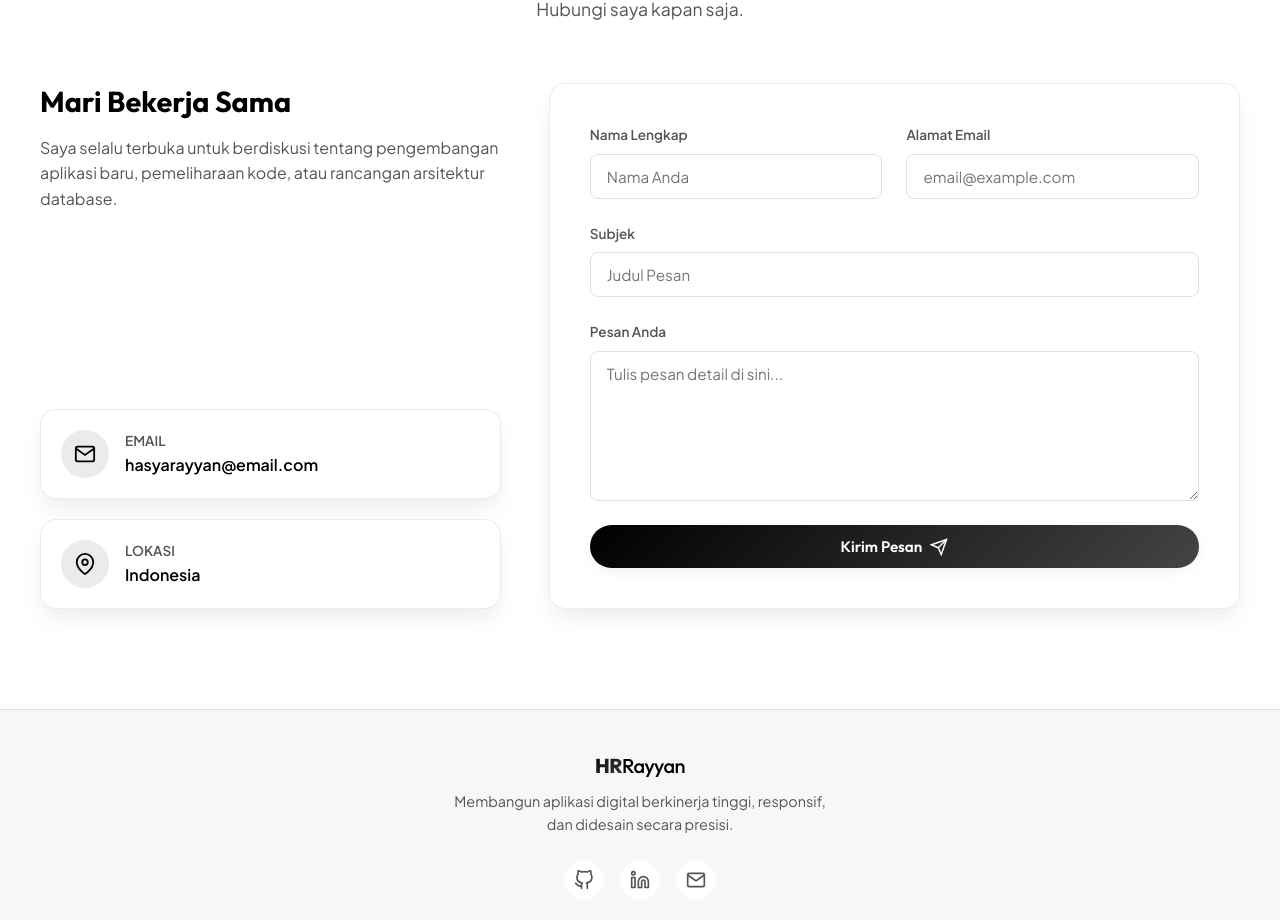
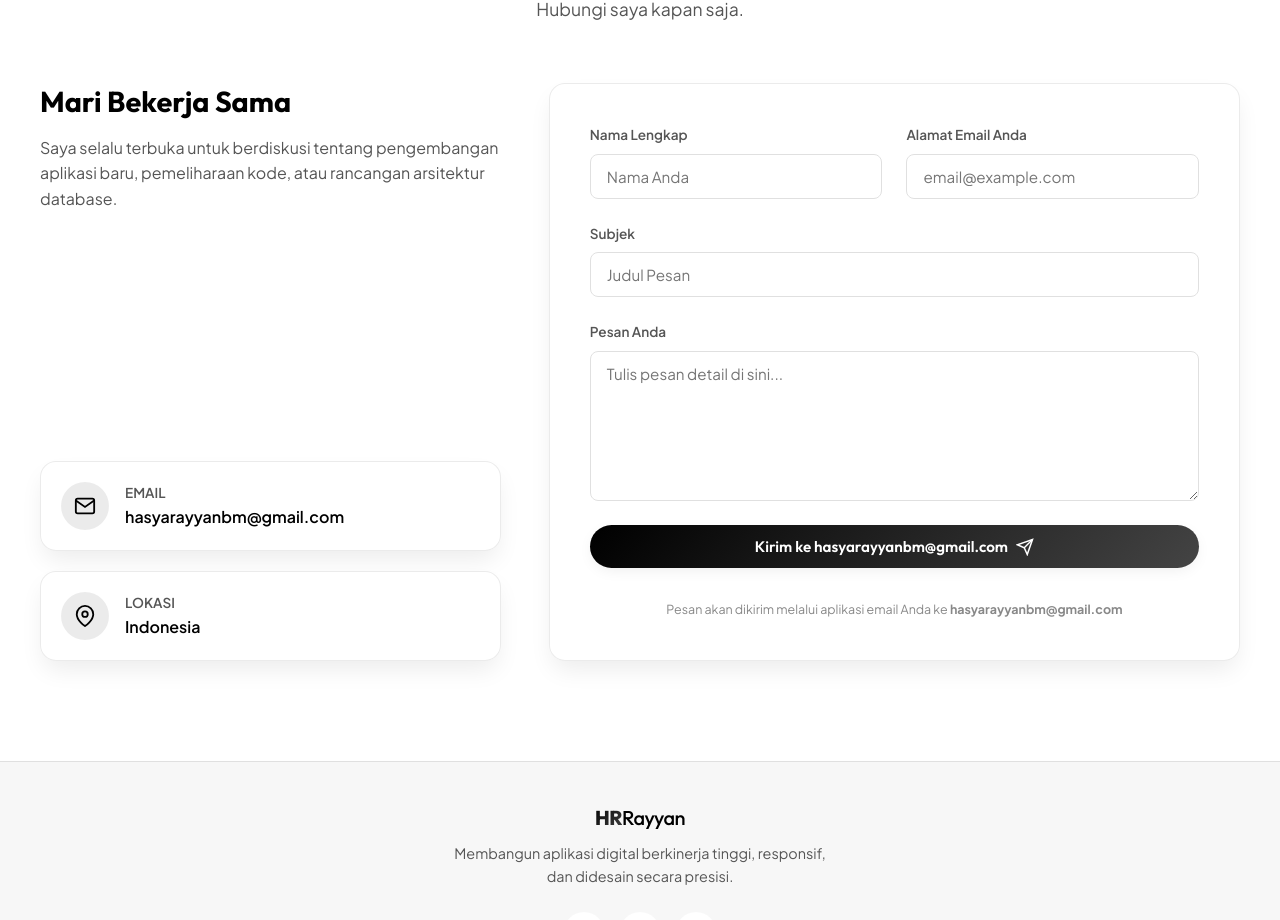
Before and after one commit to HasyaRayyan/Portofolio-Web, a React (Vite) app: page / in a window 1280 px wide. Shown: the part 5559-6479 px from the top of the page. Built offline with nearby package versions, Linux system fonts and the light colour scheme.

Commit message:
Iwadwdaw

```diff
--- a/src/components/Contact.jsx
+++ b/src/components/Contact.jsx
@@ -1,4 +1,6 @@
 import React, { useState } from 'react';
+
+const CONTACT_EMAIL = 'hasyarayyanbm@gmail.com';
 
 export default function Contact() {
   const [formData, setFormData] = useState({
@@ -48,25 +50,24 @@ export default function Contact() {
 
     setStatus({ submitting: true, success: false, error: '' });
 
-    // Simulate sending message
+    // Build mailto link and open it
+    const subject = encodeURIComponent(
+      formData.subject || `Pesan dari ${formData.name}`
+    );
+    const body = encodeURIComponent(
+      `Nama: ${formData.name}\nEmail: ${formData.email}\n\n${formData.message}`
+    );
+    const mailtoLink = `mailto:${CONTACT_EMAIL}?subject=${subject}&body=${body}`;
+
+    // Small delay to show loading state, then open mail client
     setTimeout(() => {
-      setStatus({
-        submitting: false,
-        success: true,
-        error: ''
-      });
-      // Clear form
-      setFormData({
-        name: '',
-        email: '',
-        subject: '',
-        message: ''
-      });
-      // Clear success notification after 5 seconds
+      window.location.href = mailtoLink;
+      setStatus({ submitting: false, success: true, error: '' });
+      setFormData({ name: '', email: '', subject: '', message: '' });
       setTimeout(() => {
         setStatus((prev) => ({ ...prev, success: false }));
       }, 5000);
-    }, 1500);
+    }, 800);
   };
 
   return (
@@ -86,7 +87,12 @@ export default function Contact() {
           </div>
 
           <div className="contact-cards">
-            <div className="card-glass contact-method-card">
+            {/* Clickable email card */}
+            <a
+              href={`mailto:${CONTACT_EMAIL}`}
+              className="card-glass contact-method-card"
+              style={{ textDecoration: 'none', color: 'inherit', display: 'flex', alignItems: 'center', gap: '16px', padding: '20px' }}
+            >
               <div className="contact-method-icon">
                 <svg viewBox="0 0 24 24" fill="none" stroke="currentColor" strokeWidth="2">
                   <path d="M4 4h16c1.1 0 2 .9 2 2v12c0 1.1-.9 2-2 2H4c-1.1 0-2-.9-2-2V6c0-1.1.9-2 2-2z"></path>
@@ -95,9 +101,9 @@ export default function Contact() {
               </div>
               <div>
                 <div className="contact-method-title">Email</div>
-                <div className="contact-method-val">hasyarayyan@email.com</div>
+                <div className="contact-method-val">{CONTACT_EMAIL}</div>
               </div>
-            </div>
+            </a>
 
             <div className="card-glass contact-method-card">
               <div className="contact-method-icon">
@@ -132,7 +138,7 @@ export default function Contact() {
                 />
               </div>
               <div className="form-group">
-                <label className="form-label" htmlFor="email">Alamat Email</label>
+                <label className="form-label" htmlFor="email">Alamat Email Anda</label>
                 <input
                   type="email"
                   id="email"
@@ -181,7 +187,7 @@ export default function Contact() {
               style={{ width: '100%' }}
               disabled={status.submitting}
             >
-              {status.submitting ? 'Mengirim...' : 'Kirim Pesan'}
+              {status.submitting ? 'Membuka Email...' : `Kirim ke ${CONTACT_EMAIL}`}
               {!status.submitting && (
                 <svg width="18" height="18" viewBox="0 0 24 24" fill="none" stroke="currentColor" strokeWidth="2">
                   <line x1="22" y1="2" x2="11" y2="13"></line>
@@ -189,6 +195,10 @@ export default function Contact() {
                 </svg>
               )}
             </button>
+
+            <p style={{ fontSize: '0.78rem', color: 'var(--text-light)', textAlign: 'center', marginTop: '8px' }}>
+              Pesan akan dikirim melalui aplikasi email Anda ke <strong>{CONTACT_EMAIL}</strong>
+            </p>
 
             {status.error && (
               <div className="submit-alert submit-alert-error">
@@ -207,7 +217,7 @@ export default function Contact() {
                   <path d="M22 11.08V12a10 10 0 1 1-5.93-9.14"></path>
                   <polyline points="22 4 12 14.01 9 11.01"></polyline>
                 </svg>
-                Pesan Anda berhasil dikirim! Terima kasih telah menghubungi saya.
+                Aplikasi email dibuka! Kirimkan pesan Anda ke {CONTACT_EMAIL}.
               </div>
             )}
           </form>
--- a/src/components/Footer.jsx
+++ b/src/components/Footer.jsx
@@ -56,7 +56,7 @@ export default function Footer() {
             </svg>
           </a>
           <a
-            href="mailto:hasyarayyan@email.com"
+            href="mailto:hasyarayyanbm@gmail.com"
             className="footer-social-link"
             aria-label="Email Contact"
             title="Email"
```
